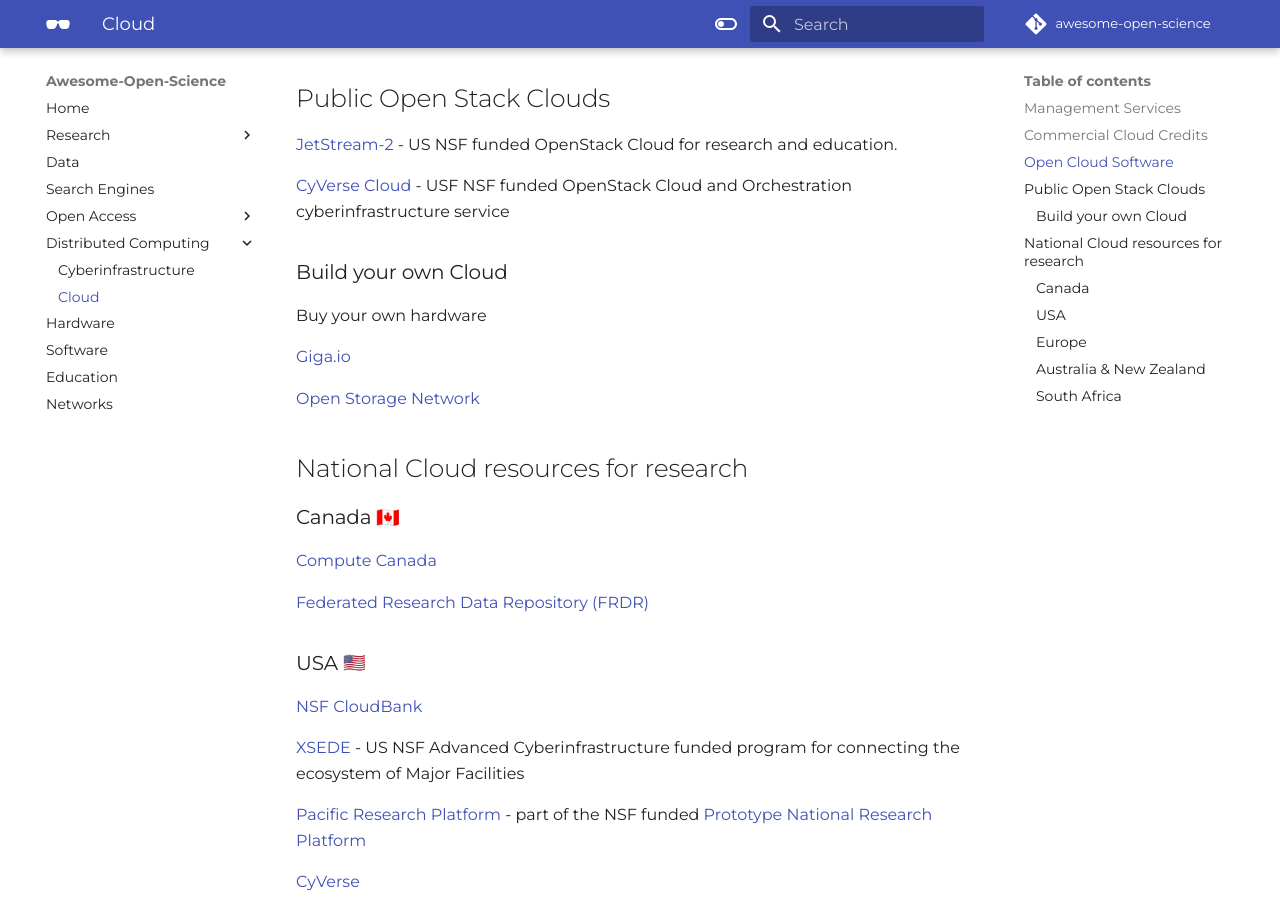
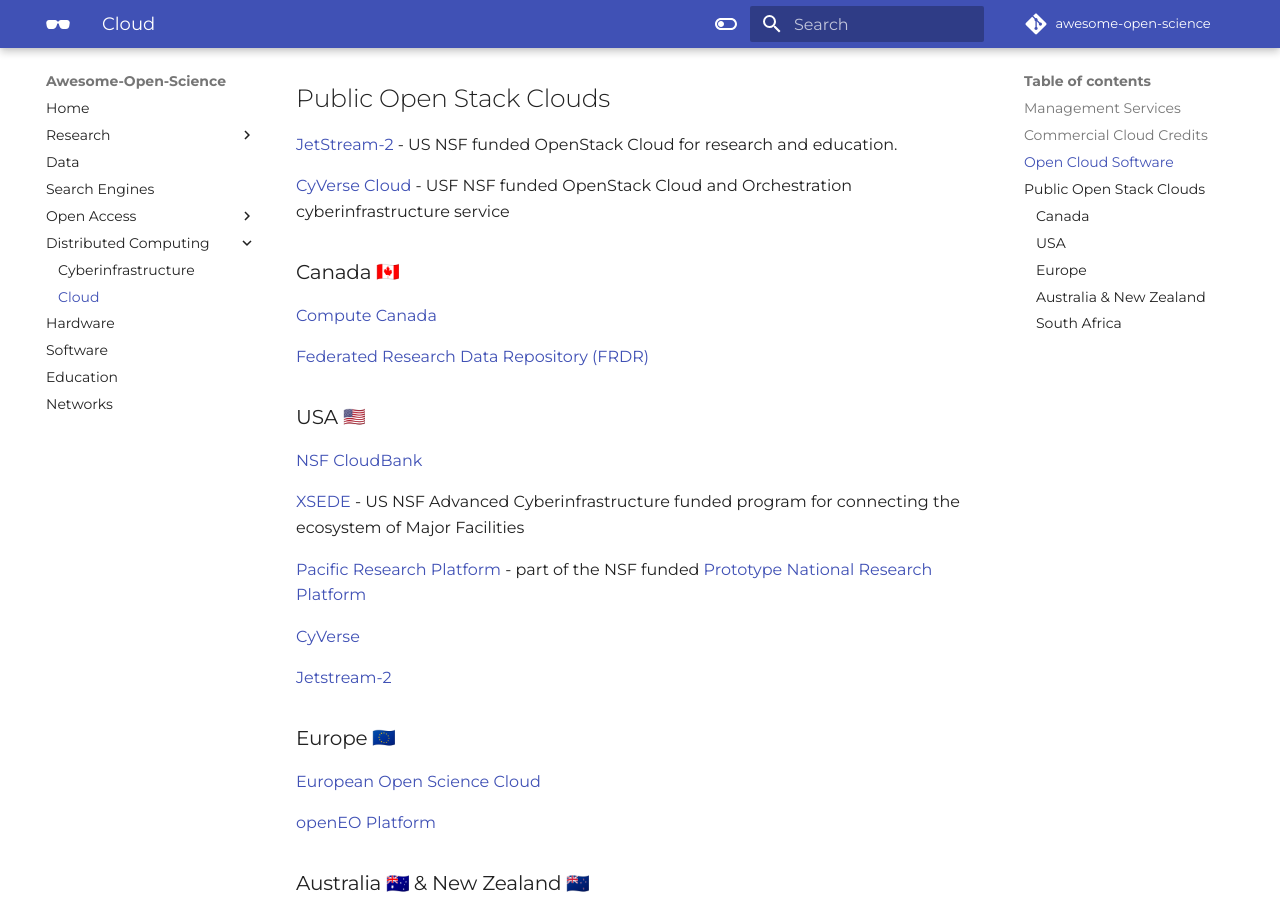
Before and after one commit to tyson-swetnam/awesome-open-science, an MkDocs documentation site: the page built from docs/cloud.md, in a window 1280 px wide and 900 px high, scrolled down 599 px. Built offline with MkDocs 1.6.1 and Material for MkDocs 9.7.7, drawn with Linux system fonts in a browser that asks for light colours; emoji names are drawn with the system emoji font; some web fonts are replaced; comment, search, counter and statistics services are not loaded.

Commit message:
Update cloud.md

```diff
--- a/docs/cloud.md
+++ b/docs/cloud.md
@@ -21,16 +21,6 @@
 [JetStream-2 ](https://jetstream-cloud.org/){target=_blank} - US NSF funded OpenStack Cloud for research and education.
 
 [CyVerse Cloud](https://cyverse.org/){target=_blank} - USF NSF funded OpenStack Cloud and Orchestration cyberinfrastructure service
-
-### Build your own Cloud
-
-Buy your own hardware
-
-[Giga.io](https://gigaio.com/){target=_blank}
-
-[Open Storage Network](https://www.openstoragenetwork.org/){target=_blank}
-
-## National Cloud resources for research
 
 ### Canada :flag_ca:
 
```
